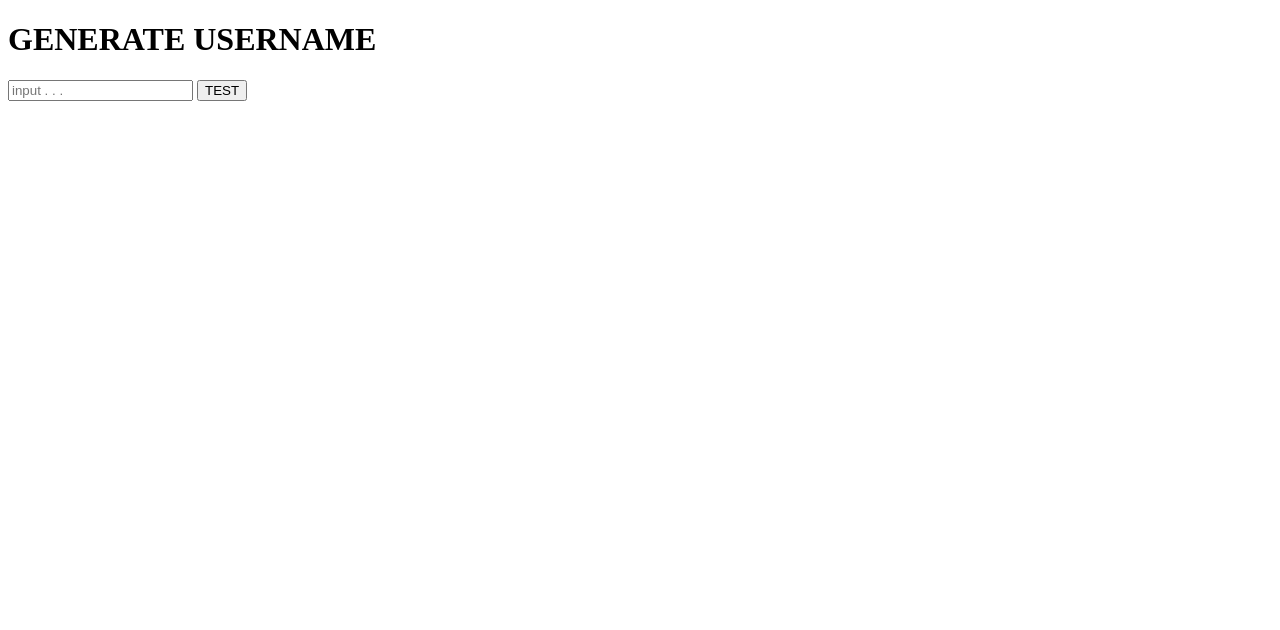
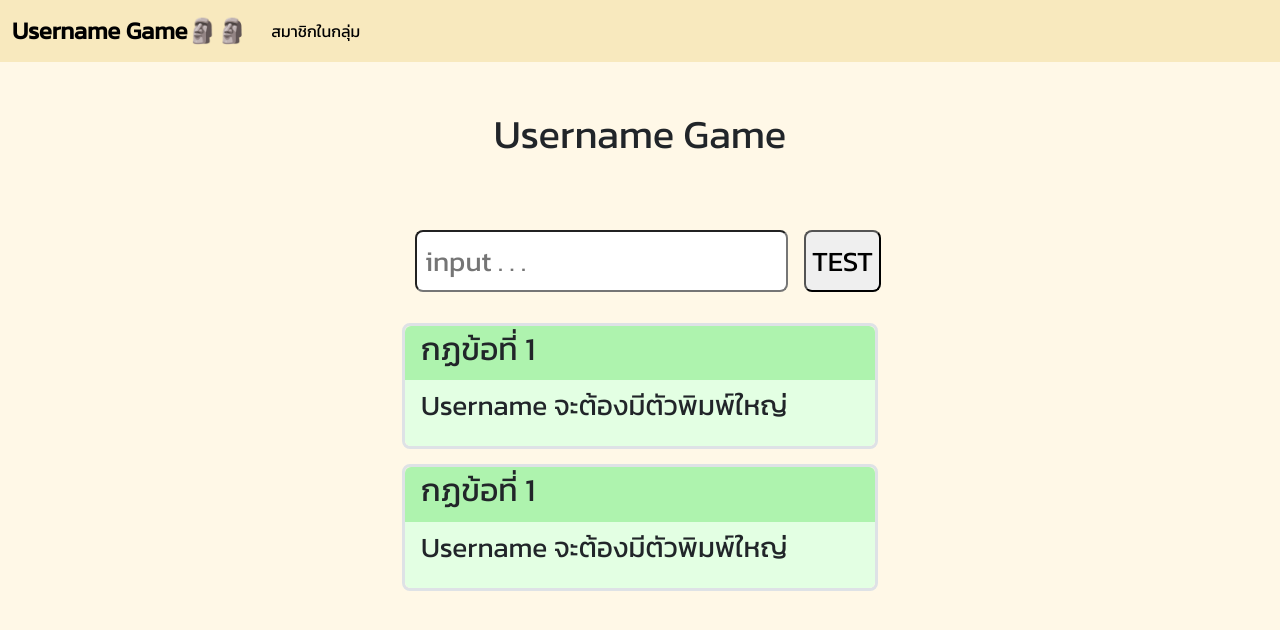
Before and after one commit to NGUP-J/TOC, a plain HTML site: page index.html in a window 1280 px wide. Drawn offline with nearby package versions, Linux system fonts and the light colour scheme.

Commit message:
Update HTML CSS

```diff
--- a/index.html
+++ b/index.html
@@ -1,22 +1,71 @@
 <!DOCTYPE html>
 <html lang="en">
 
+
 <head>
+    <title>TOC</title>
     <meta charset="UTF-8" />
     <meta name="viewport" content="width=device-width, initial-scale=1.0" />
-    <script type="module" src="main.js"></script>
-    <title>TOC</title>
+    <link rel="stylesheet" href="node_modules/bootstrap/dist/css/bootstrap.min.css">
+    <link rel="stylesheet" href="style.css" />
+    <link rel="preconnect" href="https://fonts.googleapis.com">
+    <link rel="preconnect" href="https://fonts.gstatic.com" crossorigin>
+    <link href="https://fonts.googleapis.com/css2?family=Kanit:wght@100;400&display=swap" rel="stylesheet">
 </head>
 
 <body>
     <header>
-        <h1>GENERATE USERNAME</h1>
+        <nav class="navbar navbar-expand-lg navbar-light ">
+            <div class="container-fluid">
+                <a class="navbar-brand fs-4 fw-bold" href="/index.html">Username Game🗿🗿</a>
+                <button class="navbar-toggler" type="button" data-bs-toggle="collapse"
+                    data-bs-target="#navbarSupportedContent" aria-controls="navbarSupportedContent"
+                    aria-expanded="false" aria-label="Toggle navigation">
+                    <span class="navbar-toggler-icon"></span>
+                </button>
+                <div class="collapse navbar-collapse" id="navbarSupportedContent">
+                    <ul class="navbar-nav me-auto mb-2 mb-lg-0">
+                        <li class="nav-item">
+                            <a class="nav-link active" aria-current="page" href="/members.html">สมาชิกในกลุ่ม</a>
+                        </li>
+                    </ul>
+                </div>
+            </div>
+        </nav>
     </header>
     <main>
-        <input id="input" type="text" placeholder="input . . ." />
-        <button id="button">TEST</button>
-        <p id="result"></p>
+        <p class="h1 text-center container p-5" id="title">Username Game</p>
+        <div class="container justify-content-center d-flex  fs-3 w-auto ">
+            <input class="p-2 m-3 rounded-3" id="input" type="text" placeholder="input . . ." />
+            <button class="my-3 rounded-3" id="button">TEST</button>
+        </div>
+        <div id="Alert_Box" class="container justify-content-center d-flex flex-column fs-3  ">
+            <div id="q1" class="d-block ">
+                <div id="Accept" class="border border-3 rounded-3 ">
+                    <div id="rule" class="rounded-top px-3 py-1">
+                        <h2 >กฏข้อที่ 1</h2>
+                    </div>
+                    <div id="rule_description" class="rounded-bottom px-3 py-1">
+                        <p class="d-block">Username จะต้องมีตัวพิมพ์ใหญ่</p>
+                    </div>
+                </div>
+            </div>
+            <div id="q2" class="d-block">
+                <div id="Accept" class="border border-3 rounded-3 ">
+                    <div id="rule" class="rounded-top px-3 py-1">
+                        <h2 c>กฏข้อที่ 1</h2>
+                    </div>
+                    <div id="rule_description" class="rounded-bottom px-3 py-1">
+                        <p class="d-block">Username จะต้องมีตัวพิมพ์ใหญ่</p>
+                    </div>
+                </div>
+            </div>
+
+        </div>
+
     </main>
+    <script type="module" src="main.js"></script>
+    <script src="node_modules/bootstrap/dist/js/bootstrap.min.js"></script>
 </body>
 
 </html>
--- a/style.css
+++ b/style.css
@@ -1,7 +1,31 @@
-.heading {
-    display: flex;
-    flex-direction: column;
-    justify-content: center;
-    align-items: center;
-    gap: 1rem;
+nav{
+    background-color: #f8e9be;
 }
+body {
+    font-family: 'Kanit', sans-serif;
+    background-color:  #fff8e7;
+}
+
+#Alert_Box {
+    max-width: 500px;
+    width: 100%;
+}
+#q1{
+    padding-top: 15px;
+    padding-bottom: 15px;
+}
+#Reject #rule{
+    background-color: #ffc7c7;
+}
+
+#Reject #rule_description{
+    background-color: #ffecec;
+}
+
+#Accept #rule{
+    background-color: #aef3ae;
+}
+
+#Accept #rule_description {
+    background-color: #e3ffe3;
+}
```
